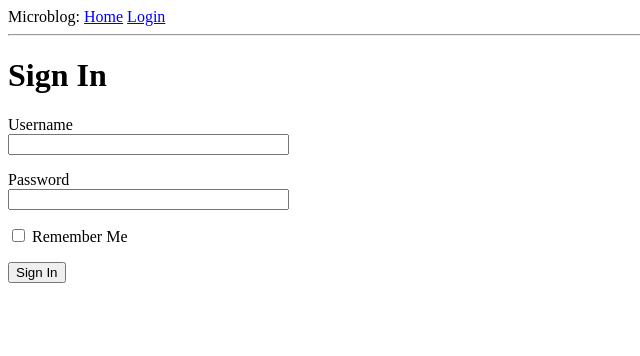
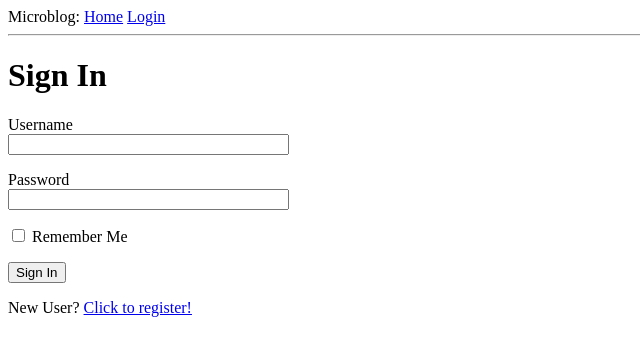
Before and after one commit to dnova02/microblog, a Flask app: page /login in a window 1280 px wide. Shown: the top 356 px of the page, without its empty margins (0-640 px from the left). Run offline with Flask 3, Linux system fonts and the light colour scheme.

Commit message:
added a register to the blog https://blog.miguelgrinberg.com/post/the-flask-mega-tutorial-part-v-user-logins

```diff
--- a/app/templates/login.html
+++ b/app/templates/login.html
@@ -20,7 +20,6 @@
         </p>
         <p>{{ form.remember_me() }} {{ form.remember_me.label }}</p>
         <p>{{ form.submit() }}</p>
+        <p> New User? <a href="{{ url_for('register') }}">Click to register!</a></p>
     </form>
 {% endblock %}
-
-<p> New User? <a href="{{ url_for('register') }}">Click to register!</a></p>
```
